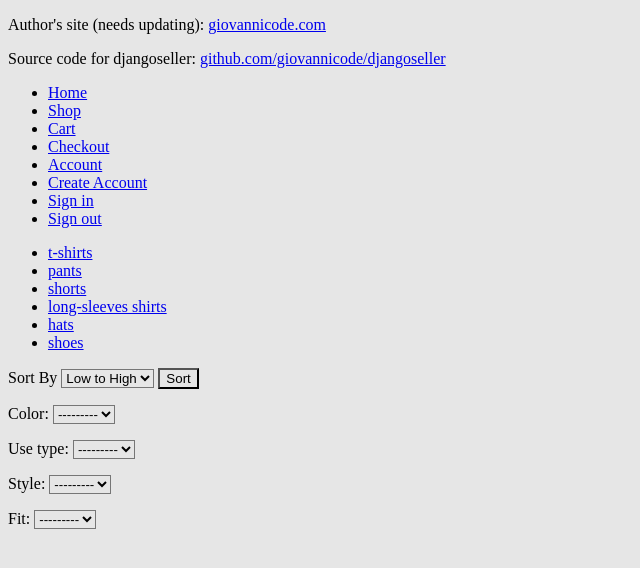
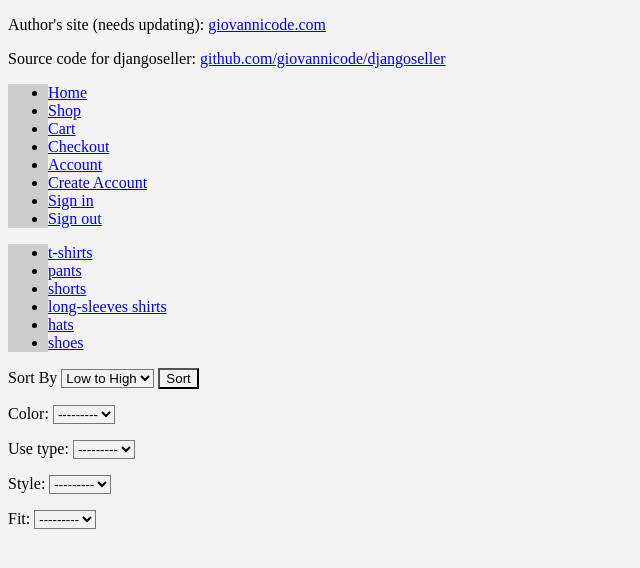
Before and after one commit to giovannicode/djangoseller, a Django app: page /products/list in a window 1280 px wide. Shown: the top 568 px of the page, without its empty margins (0-640 px from the left). Run offline with Django 3.2, Linux system fonts and the light colour scheme; data comes from the database, SQL or seed files in the repository; data that the repository does not hold is empty; parts of the project's set-up code (start-up, migrations or seed data) failed here and were passed over; some libraries are stand-ins or nearby versions.

Commit message:
add styles to navigation. Add class 'product_box' to individual product divs

```diff
--- a/main/static/css/main.css
+++ b/main/static/css/main.css
@@ -1,4 +1,12 @@
 * {
-  background-color: #e6e6e6; }
+  background-color: #f2f2f2; }
+
+ul {
+  background-color: #cccccc; }
+  ul li a:hover {
+    background-color: #e6e6e6; }
+
+.product_box {
+  background-color: #09aa97; }
 
 /*# sourceMappingURL=main.css.map */
--- a/main/static/css/main.scss
+++ b/main/static/css/main.scss
@@ -1,5 +1,20 @@
-$main: hsl(0, 0%, 90%);
+$background: hsl(0, 0%, 95%);
+$base-main: hsl(173, 90%, 35%);
+$navigation: hsl(0, 0%, 80%);
 
 * {
-   background-color: $main;
+   background-color: $background;
 }
+
+ul {
+  background-color: $navigation;
+  li a {
+    &:hover {
+      background-color: hsl(0, 0%, 90%);
+    }
+  }
+}
+
+.product_box {
+  background-color: $base-main;
+}
--- a/products/templates/products/includes/main.html
+++ b/products/templates/products/includes/main.html
@@ -1,4 +1,4 @@
-<div ng-repeat="product in data track by $index">
+<div class="product_box" ng-repeat="product in data track by $index">
    <div style="height:200px; width:200px; background-color: {[{product.color}]}"></div>
    <!--<img width="200px" height="200px" id="{[{product.pk}]}" src="/media/{[{product.picture}]}"/>-->
    <p>{[{ product.name }]}</p>
```
Also changed, not shown: 4 other files.
